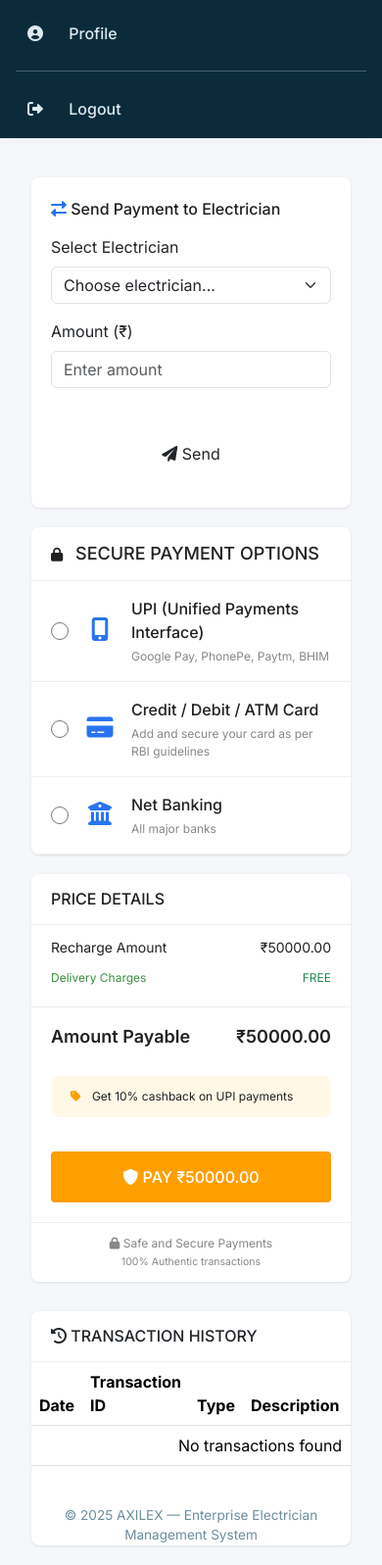
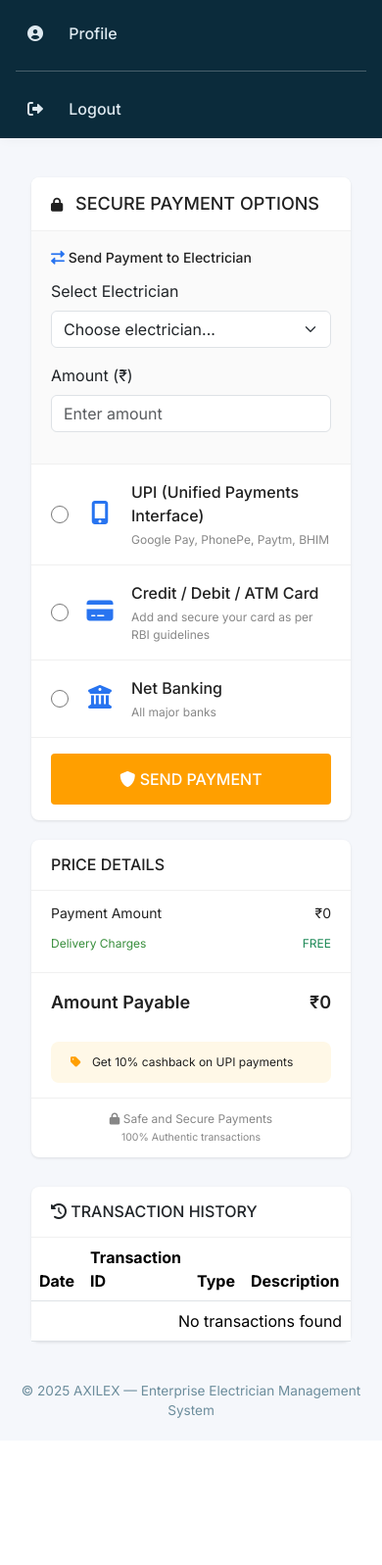
Before and after one commit to manasamashyal/axilex-electrician, a Flask app: page /payments in a window 390 px wide. Shown: the part 601-2198 px from the top of the page at 98% size. After the commit the page ends 2048 px from the top, so only its background shows below. Run offline with Flask 3, Linux system fonts and the light colour scheme; a user stored in the database is signed in; data comes from the database, SQL or seed files in the repository; data that the repository does not hold is empty; some libraries are stand-ins or nearby versions.

Commit message:
Moved send payment inside SECURE PAYMENT OPTIONS box

```diff
--- a/frontend/templates/payments.html
+++ b/frontend/templates/payments.html
@@ -292,19 +292,17 @@
         font-weight: 500;
     }
 
-    /* Send Payment Section */
-    .send-payment-card {
-        background: white;
-        border-radius: 8px;
-        box-shadow: 0 1px 3px rgba(0,0,0,0.1);
-        margin-bottom: 20px;
-        padding: 20px;
+    /* Send to Electrician Section inside Payment Options */
+    .send-electrician-section {
+        padding: 16px 20px;
+        border-bottom: 1px solid #f0f0f0;
+        background: #fafafa;
     }
 
-    .send-payment-title {
-        font-size: 16px;
+    .send-electrician-title {
+        font-size: 14px;
         font-weight: 500;
-        margin-bottom: 15px;
+        margin-bottom: 12px;
         color: #212121;
     }
 </style>
@@ -314,9 +312,15 @@
     <div class="row">
         <!-- Left Side - Payment Options -->
         <div class="col-md-8">
-            <!-- Send Payment to Electrician Section -->
-            <div class="send-payment-card">
-                <div class="send-payment-title">
+            <!-- Payment Options -->
+            <div class="payment-options-card">
+                <div class="payment-header">
+                    <h4><i class="fas fa-lock" style="font-size: 14px; margin-right: 8px;"></i> SECURE PAYMENT OPTIONS</h4>
+                </div>
+
+                <!-- Send to Electrician Section (MOVED HERE) -->
+                <div class="send-electrician-section">
+                    <div class="send-electrician-title">
                         <i class="fas fa-exchange-alt" style="color: #2874f0;"></i> Send Payment to Electrician
                     </div>
                     <div class="row">
@@ -333,19 +337,7 @@
                             <label class="form-label">Amount (₹)</label>
                             <input type="number" id="transfer_amount" class="form-control" placeholder="Enter amount">
                         </div>
-                    <div class="col-md-2 mb-3">
-                        <label class="form-label">&nbsp;</label>
-                        <button class="btn btn-pay w-100" onclick="openSendPaymentModal()">
-                            <i class="fas fa-paper-plane"></i> Send
-                        </button>
                     </div>
-                </div>
-            </div>
-
-            <!-- Payment Options -->
-            <div class="payment-options-card">
-                <div class="payment-header">
-                    <h4><i class="fas fa-lock" style="font-size: 14px; margin-right: 8px;"></i> SECURE PAYMENT OPTIONS</h4>
                 </div>
 
                 <!-- UPI Option -->
@@ -378,6 +370,11 @@
                                 <i class="fas fa-building" style="color: #e31e24;"></i>
                                 <span>BHIM</span>
                             </div>
+                        </div>
+                        <div class="alert alert-info" style="margin: 15px 0; padding: 12px; background: #e8f4f8; border-radius: 8px;">
+                            <i class="fas fa-info-circle"></i> <strong>Test Mode UPI IDs:</strong><br>
+                            • success@razorpay - Payment will succeed ✅<br>
+                            • failure@razorpay - Payment will fail ❌
                         </div>
                         <div class="form-group" style="margin-top: 15px;">
                             <label>Or enter UPI ID</label>
@@ -456,6 +453,13 @@
                         </div>
                     </div>
                 </div>
+
+                <!-- PAY NOW BUTTON (MOVED INSIDE SECURE PAYMENT OPTIONS) -->
+                <div class="payment-option" style="border-bottom: none;">
+                    <button class="pay-button" id="payNowBtn" style="width: 100%; margin: 0;">
+                        <i class="fas fa-shield-alt"></i> SEND PAYMENT
+                    </button>
+                </div>
             </div>
         </div>
 
@@ -466,8 +470,8 @@
                     <h4>PRICE DETAILS</h4>
                 </div>
                 <div class="price-row">
-                    <span>Recharge Amount</span>
-                    <span>₹{{ "%.2f"|format(pay_amount) }}</span>
+                    <span>Payment Amount</span>
+                    <span>₹<span id="displayAmount">0</span></span>
                 </div>
                 <div class="price-row savings">
                     <span>Delivery Charges</span>
@@ -475,14 +479,11 @@
                 </div>
                 <div class="price-row total">
                     <span>Amount Payable</span>
-                    <span>₹{{ "%.2f"|format(pay_amount) }}</span>
+                    <span>₹<span id="displayTotal">0</span></span>
                 </div>
                 <div class="offer-banner">
                     <i class="fas fa-tag"></i> Get 10% cashback on UPI payments
                 </div>
-                <button class="pay-button" id="payNowBtn">
-                    <i class="fas fa-shield-alt"></i> PAY ₹{{ "%.2f"|format(pay_amount) }}
-                </button>
                 <div class="secure-badge">
                     <i class="fas fa-lock"></i> Safe and Secure Payments<br>
                     <small>100% Authentic transactions</small>
@@ -530,7 +531,7 @@
                     <tr><td colspan="6" class="text-center">No transactions found</td></tr>
                     {% endfor %}
                 </tbody>
-            <table>
+            </table>
         </div>
     </div>
 </div>
@@ -573,11 +574,20 @@ let selectedUPIApp = null;
 let sendToUserId = null;
 let sendAmountValue = null;
 
+// Update price details when amount changes
+document.getElementById('transfer_amount').addEventListener('input', function() {
+    let amount = parseFloat(this.value) || 0;
+    document.getElementById('displayAmount').innerText = amount;
+    document.getElementById('displayTotal').innerText = amount;
+    sendAmountValue = amount;
+});
+
 // Payment option click handlers
 document.querySelectorAll('.payment-option').forEach(option => {
     const radio = option.querySelector('input[type="radio"]');
     const sectionId = option.dataset.option + '_section';
 
+    if (radio && sectionId) {
         option.addEventListener('click', function(e) {
             if (e.target.type !== 'radio') {
                 radio.checked = true;
@@ -585,16 +595,18 @@ document.querySelectorAll('.payment-option').forEach(option => {
             selectedMethod = this.dataset.option;
 
             document.querySelectorAll('[id$="_section"]').forEach(section => {
-            section.style.display = 'none';
+                if (section) section.style.display = 'none';
             });
 
-        document.getElementById(sectionId).style.display = 'block';
+            const targetSection = document.getElementById(sectionId);
+            if (targetSection) targetSection.style.display = 'block';
 
             document.querySelectorAll('.payment-option').forEach(opt => {
                 opt.classList.remove('active');
             });
             this.classList.add('active');
         });
+    }
 });
 
 function selectUPI(app) {
@@ -603,76 +615,35 @@ function selectUPI(app) {
 }
 
 // Card number formatting
-document.getElementById('card_number')?.addEventListener('input', function(e) {
+const cardNumber = document.getElementById('card_number');
+if (cardNumber) {
+    cardNumber.addEventListener('input', function(e) {
         let value = e.target.value.replace(/\D/g, '');
         value = value.replace(/(\d{4})(?=\d)/g, '$1 ');
         e.target.value = value.substring(0, 19);
     });
+}
 
-document.getElementById('expiry_date')?.addEventListener('input', function(e) {
+const expiryDate = document.getElementById('expiry_date');
+if (expiryDate) {
+    expiryDate.addEventListener('input', function(e) {
         let value = e.target.value.replace(/\D/g, '');
         if (value.length >= 2) {
             value = value.substring(0, 2) + '/' + value.substring(2, 4);
         }
         e.target.value = value;
     });
+}
 
-document.getElementById('cvv')?.addEventListener('input', function(e) {
+const cvvInput = document.getElementById('cvv');
+if (cvvInput) {
+    cvvInput.addEventListener('input', function(e) {
         e.target.value = e.target.value.replace(/\D/g, '').substring(0, 3);
     });
-
-// Pay Now button for recharge
-document.getElementById('payNowBtn').addEventListener('click', function() {
-    if (!selectedMethod) {
-        alert('Please select a payment method');
-        return;
 }
 
-    let isValid = true;
-    let errorMsg = '';
-
-    if (selectedMethod === 'card') {
-        const cardNum = document.getElementById('card_number').value.replace(/\s/g, '');
-        const expiry = document.getElementById('expiry_date').value;
-        const cvv = document.getElementById('cvv').value;
-        const cardName = document.getElementById('card_name').value;
-
-        if (cardNum.length < 15) {
-            errorMsg = 'Please enter valid card number';
-            isValid = false;
-        } else if (!expiry.match(/^(0[1-9]|1[0-2])\/([0-9]{2})$/)) {
-            errorMsg = 'Please enter valid expiry date (MM/YY)';
-            isValid = false;
-        } else if (cvv.length < 3) {
-            errorMsg = 'Please enter valid CVV';
-            isValid = false;
-        } else if (!cardName) {
-            errorMsg = 'Please enter card holder name';
-            isValid = false;
-        }
-    } else if (selectedMethod === 'upi') {
-        const upiId = document.getElementById('upi_id_input').value;
-        if (!upiId || !upiId.includes('@')) {
-            errorMsg = 'Please enter valid UPI ID (e.g., username@okhdfcbank)';
-            isValid = false;
-        }
-    } else if (selectedMethod === 'netbanking') {
-        const bank = document.getElementById('bank_select').value;
-        if (!bank) {
-            errorMsg = 'Please select a bank';
-            isValid = false;
-        }
-    }
-
-    if (!isValid) {
-        alert(errorMsg);
-        return;
-    }
-
-    showRechargeModal();
-});
-
-function openSendPaymentModal() {
+// Pay Now button for sending payment to electrician
+document.getElementById('payNowBtn').addEventListener('click', function() {
     const toUserId = document.getElementById('transfer_to').value;
     const amount = parseFloat(document.getElementById('transfer_amount').value);
     const electricianName = document.getElementById('transfer_to').selectedOptions[0]?.text;
@@ -687,6 +658,59 @@ function openSendPaymentModal() {
         return;
     }
 
+    if (!selectedMethod) {
+        alert('Please select a payment method (UPI, Card, or NetBanking)');
+        return;
+    }
+
+    // Validate based on selected method
+    let isValid = true;
+    let errorMsg = '';
+
+    if (selectedMethod === 'card') {
+        const cardNum = document.getElementById('card_number')?.value.replace(/\s/g, '');
+        const expiry = document.getElementById('expiry_date')?.value;
+        const cvv = document.getElementById('cvv')?.value;
+        const cardName = document.getElementById('card_name')?.value;
+
+        if (!cardNum || cardNum.length < 15) {
+            errorMsg = 'Please enter valid card number';
+            isValid = false;
+        } else if (!expiry || !expiry.match(/^(0[1-9]|1[0-2])\/([0-9]{2})$/)) {
+            errorMsg = 'Please enter valid expiry date (MM/YY)';
+            isValid = false;
+        } else if (!cvv || cvv.length < 3) {
+            errorMsg = 'Please enter valid CVV';
+            isValid = false;
+        } else if (!cardName) {
+            errorMsg = 'Please enter card holder name';
+            isValid = false;
+        }
+    } else if (selectedMethod === 'upi') {
+        const upiId = document.getElementById('upi_id_input')?.value;
+        if (!upiId || !upiId.includes('@')) {
+            errorMsg = 'Please enter valid UPI ID (e.g., username@okhdfcbank)';
+            isValid = false;
+        }
+    } else if (selectedMethod === 'netbanking') {
+        const bank = document.getElementById('bank_select')?.value;
+        if (!bank) {
+            errorMsg = 'Please select a bank';
+            isValid = false;
+        }
+    }
+
+    if (!isValid) {
+        alert(errorMsg);
+        return;
+    }
+
+    // Check wallet balance
+    if (amount > {{ wallet_balance }}) {
+        alert('Insufficient balance! Please recharge your wallet first.');
+        return;
+    }
+
     sendToUserId = toUserId;
     sendAmountValue = amount;
 
@@ -694,6 +718,10 @@ function openSendPaymentModal() {
     document.getElementById('sendElectrician').innerText = electricianName;
     document.getElementById('sendPaymentModal').style.display = 'flex';
     document.getElementById('sendOtpInput').value = '';
+});
+
+function openSendPaymentModal() {
+    // This function is now handled by payNowBtn
 }
 
 function showRechargeModal() {
@@ -725,12 +753,6 @@ function verifySendPayment() {
         return;
     }
 
-    if (sendAmountValue > {{ wallet_balance }}) {
-        alert('Insufficient wallet balance! Please recharge first.');
-        closeSendModal();
-        return;
-    }
-
     fetch('/api/wallet/transfer', {
         method: 'POST',
         headers: {'Content-Type': 'application/json'},
@@ -752,8 +774,14 @@ function verifySendPayment() {
 }
 
 function verifyRechargePayment() {
-    // Create Razorpay Order
-    fetch('/create_razorpay_order', {
+    const otp = document.getElementById('rechargeOtpInput').value;
+
+    if (otp !== '123456') {
+        alert('Invalid OTP. Please try again. (Demo OTP: 123456)');
+        return;
+    }
+
+    fetch('/api/wallet/recharge', {
         method: 'POST',
         headers: {'Content-Type': 'application/json'},
         body: JSON.stringify({amount: payAmount})
@@ -761,47 +789,12 @@ function verifyRechargePayment() {
     .then(response => response.json())
     .then(data => {
         if (data.success) {
-            var options = {
-                key: data.key_id,
-                amount: data.amount,
-                currency: data.currency,
-                name: "AXILEX Electrician System",
-                description: "Wallet Recharge",
-                order_id: data.order_id,
-                handler: function(response) {
-                    fetch('/payment_success', {
-                        method: 'POST',
-                        headers: {'Content-Type': 'application/json'},
-                        body: JSON.stringify({
-                            order_id: response.razorpay_order_id,
-                            payment_id: response.razorpay_payment_id,
-                            amount: payAmount
-                        })
-                    })
-                    .then(res => res.json())
-                    .then(result => {
-                        if (result.success) {
             alert('✅ Payment successful! ₹' + payAmount + ' added to your wallet.');
             location.reload();
         } else {
-                            alert('❌ Payment failed: ' + result.error);
+            alert('❌ Payment failed: ' + data.error);
         }
     });
-                },
-                prefill: {
-                    name: "{{ session.user_name }}",
-                    email: "{{ session.user_email }}"
-                },
-                theme: {
-                    color: "#0e7c9e"
 }
-            };
-            var rzp = new Razorpay(options);
-            rzp.open();
-            closeRechargeModal();
-        } else {
-            alert('Error creating order: ' + data.error);
-        }
-    });
-}</script>
+</script>
 {% endblock %}
```
Lines whose indentation alone changed are shown as unchanged.
